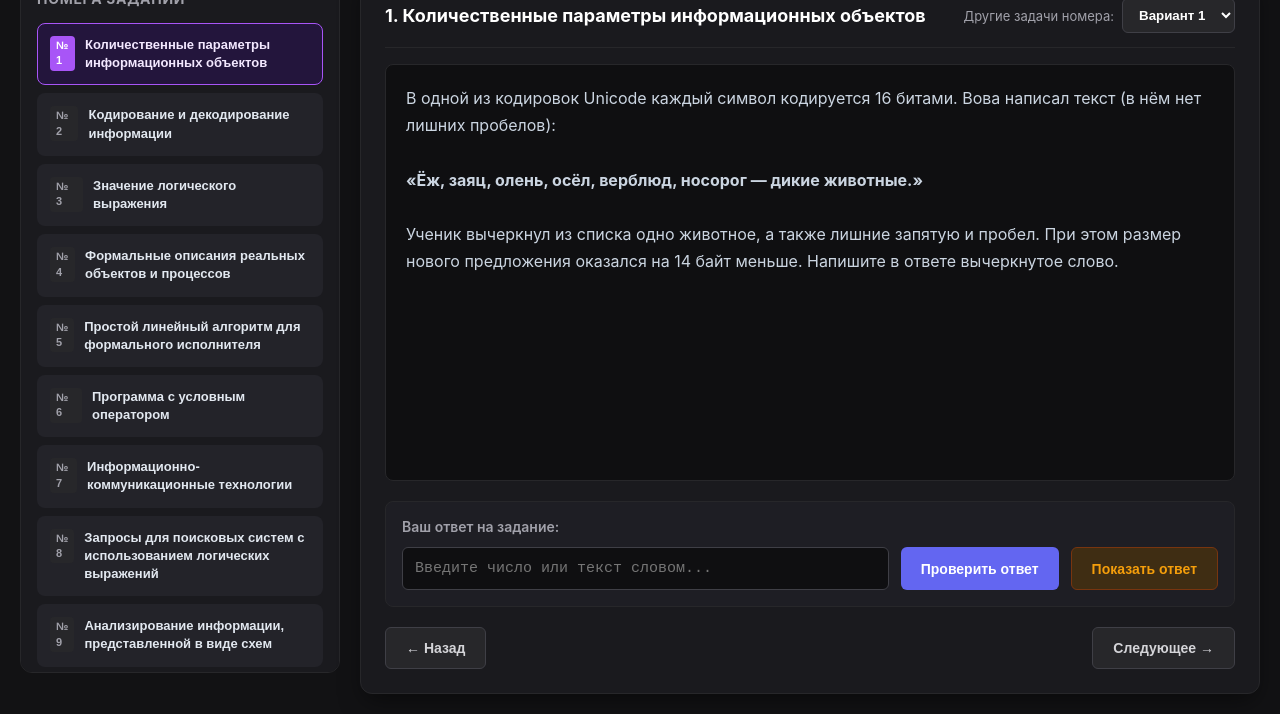
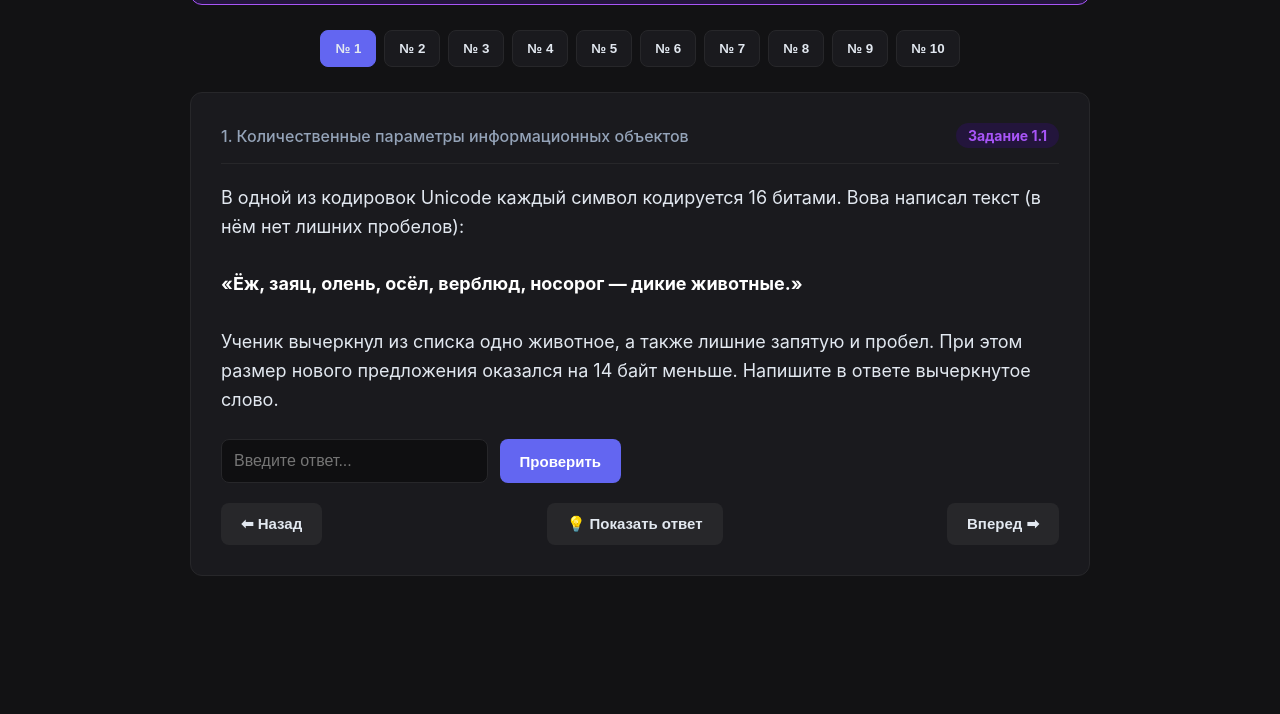
Before and after one commit to Aerinour/informatika-oge, a plain HTML site: page index.html in a window 1280 px wide. Shown: the part 86-800 px from the top of the page. Drawn offline with Linux system fonts and the light colour scheme.

Commit message:
Update index.html

```diff
--- a/index.html
+++ b/index.html
@@ -23,318 +23,221 @@
         * { box-sizing: border-box; }
 
         body {
-            margin: 0; padding: 0;
+            margin: 0; padding: 20px;
             font-family: 'Inter', system-ui, -apple-system, sans-serif;
             background-color: var(--bg-color); color: var(--text-color);
             display: flex; flex-direction: column; align-items: center;
             min-height: 100vh;
         }
 
-        .page-header {
-            width: 100%; max-width: 1400px;
-            padding: 20px 20px 10px;
-            display: flex; align-items: center; justify-content: space-between;
+        .container {
+            width: 100%; max-width: 900px;
         }
 
-        h1 {
-            margin: 0; font-size: 24px; font-weight: 700; letter-spacing: -0.5px;
-            background: linear-gradient(90deg, #6366f1, #a855f7);
-            -webkit-background-clip: text; -webkit-text-fill-color: transparent;
+        .header {
+            text-align: center; margin-bottom: 25px;
+            padding: 20px; background: var(--oge-bg);
+            border: 1px solid var(--oge-color); border-radius: 12px;
         }
 
-        .page-body {
-            display: flex; gap: 20px; width: 100%; max-width: 1400px;
-            padding: 0 20px 20px; flex: 1;
-        }
+        .header h1 { margin: 0; color: var(--oge-color); font-size: 24px; }
 
-        /* Боковая панель выбора номеров ОГЭ */
-        .sidebar {
-            flex: 0 0 320px;
-            background: var(--panel-bg); border: 1px solid var(--border-color);
-            border-radius: 12px; padding: 16px;
-            display: flex; flex-direction: column; gap: 8px;
-            max-height: calc(100vh - 100px); overflow-y: auto;
-        }
-
-        .sidebar-title {
-            font-size: 14px; font-weight: 700; color: #a1a1aa;
-            text-transform: uppercase; letter-spacing: 0.05em; margin-bottom: 8px;
+        /* Панель переключения тем ОГЭ */
+        .topics-bar {
+            display: flex; flex-wrap: wrap; gap: 8px; margin-bottom: 25px;
+            justify-content: center;
         }
 
         .topic-btn {
-            background: #232329; color: var(--text-color); text-align: left;
-            border: 1px solid transparent; padding: 12px; border-radius: 8px;
-            cursor: pointer; font-size: 13px; line-height: 1.4; transition: all 0.2s;
-            display: flex; gap: 10px; align-items: flex-start;
+            background: var(--panel-bg); color: var(--text-color);
+            border: 1px solid var(--border-color); padding: 10px 14px;
+            border-radius: 8px; cursor: pointer; font-weight: bold; transition: all 0.2s;
         }
 
-        .topic-btn:hover { background: #2d2d35; border-color: #3f3f46; }
+        .topic-btn:hover { border-color: var(--accent-color); }
+        .topic-btn.active { background: var(--accent-color); border-color: var(--accent-color); }
 
-        .topic-btn.active {
-            background: var(--oge-bg); border-color: var(--oge-color);
-            color: #f3e8ff; font-weight: 600;
-        }
-
-        .topic-num {
-            background: var(--border-color); padding: 2px 6px; border-radius: 4px;
-            font-size: 11px; font-weight: 700; color: #a1a1aa;
-        }
-        .topic-btn.active .topic-num { background: var(--oge-color); color: #fff; }
-
-        /* Главная рабочая область */
-        .main-content {
-            flex: 1; display: flex; flex-direction: column; gap: 16px; min-width: 0;
-        }
-
-        .panel {
-            background: var(--panel-bg); border: 1px solid var(--border-color); border-radius: 12px;
-            padding: 24px; box-shadow: 0 10px 25px -5px rgba(0, 0, 0, 0.5);
-            display: flex; flex-direction: column; flex: 1;
+        /* Карточка задачи */
+        .task-card {
+            background: var(--panel-bg); border: 1px solid var(--border-color);
+            border-radius: 12px; padding: 30px; margin-bottom: 20px;
         }
 
         .task-header {
             display: flex; justify-content: space-between; align-items: center;
-            border-bottom: 1px solid var(--border-color); padding-bottom: 14px; margin-bottom: 16px;
-            flex-wrap: wrap; gap: 12px;
+            border-bottom: 1px solid var(--border-color); padding-bottom: 15px; margin-bottom: 20px;
         }
 
-        .task-title-text { font-size: 18px; font-weight: 700; color: #fff; }
-
-        .variant-selector-wrap { display: flex; align-items: center; gap: 8px; }
-
-        select {
-            background: #27272a; color: #fff; border: 1px solid #3f3f46;
-            padding: 8px 12px; border-radius: 6px; font-weight: 600; outline: none; cursor: pointer;
+        .task-num {
+            background: var(--oge-bg); color: var(--oge-color);
+            padding: 4px 12px; border-radius: 20px; font-weight: bold; font-size: 14px;
         }
 
-        /* Контейнер задания (картинка сверху, текст снизу) */
-        .task-container {
-            display: flex;
-            flex-direction: column;
-            gap: 16px;
-            background: var(--editor-bg); padding: 20px; border-radius: 8px;
-            border: 1px solid #27272a; margin-bottom: 20px; flex: 1;
-            overflow-y: auto;
+        .topic-title { font-size: 16px; color: #94a3b8; font-weight: 500; }
+
+        .task-text { font-size: 18px; line-height: 1.6; margin-bottom: 25px; }
+        .task-text b { color: #fff; }
+
+        .task-img {
+            max-width: 100%; height: auto; border-radius: 8px;
+            margin-bottom: 20px; border: 1px solid var(--border-color);
         }
 
-        .task-image {
-            max-width: 100%;
-            height: auto;
-            border-radius: 6px;
-            border: 1px solid var(--border-color);
-            align-self: flex-start;
-            display: none; /* Скрыто по умолчанию, включается через JS */
+        /* Поле ввода ответа */
+        .answer-block {
+            display: flex; gap: 12px; margin-bottom: 20px; max-width: 400px;
         }
 
-        .task-body {
-            font-size: 16px; line-height: 1.7; color: #cbd5e1;
+        .input-field {
+            flex: 1; background: var(--editor-bg); border: 1px solid var(--border-color);
+            color: #fff; padding: 12px; border-radius: 8px; font-size: 16px; outline: none;
         }
+        .input-field:focus { border-color: var(--accent-color); }
 
-        /* Интерактивная зона ответа */
-        .answer-block {
-            background: #1e1e24; border: 1px solid var(--border-color);
-            border-radius: 8px; padding: 16px; display: flex; flex-direction: column; gap: 12px;
-            margin-bottom: 20px;
+        .btn {
+            padding: 12px 20px; border-radius: 8px; border: none; font-weight: 600;
+            cursor: pointer; transition: background 0.2s; font-size: 15px;
         }
+        .btn-primary { background: var(--accent-color); color: #fff; }
+        .btn-primary:hover { background: var(--accent-hover); }
+        .btn-secondary { background: #27272a; color: var(--text-color); }
+        .btn-secondary:hover { background: #3f3f46; }
 
-        .input-row { display: flex; gap: 12px; flex-wrap: wrap; }
+        /* Сообщения */
+        .result-msg {
+            padding: 12px; border-radius: 8px; font-weight: 500; margin-bottom: 20px; display: none;
+        }
+        .success { background: #064e3b; color: #10b981; border: 1px solid #10b981; }
+        .error { background: #7f1d1d; color: #ef4444; border: 1px solid #ef4444; }
+        .hint { background: #78350f; color: #f59e0b; border: 1px solid #f59e0b; }
 
-        input[type="text"] {
-            flex: 1; min-width: 200px; background: var(--editor-bg); border: 1px solid #3f3f46;
-            border-radius: 6px; padding: 12px; color: #fff; font-size: 15px;
-            font-family: 'Fira Code', monospace; outline: none; transition: border-color 0.2s;
-        }
-        input[type="text"]:focus { border-color: var(--accent-color); }
-
-        button {
-            background-color: var(--accent-color); color: white; border: none;
-            padding: 12px 20px; border-radius: 6px; cursor: pointer;
-            font-weight: 600; font-size: 14px; transition: all 0.2s ease;
-        }
-        button:hover { background-color: var(--accent-hover); transform: translateY(-1px); }
-
-        button.btn-secondary { background-color: #27272a; border: 1px solid #3f3f46; color: #d4d4d8; }
-        button.btn-secondary:hover { background-color: #3f3f46; color: #fff; }
-
-        button.btn-hint { background-color: #3f2d13; border: 1px solid #78350f; color: #f59e0b; }
-        button.btn-hint:hover { background-color: #78350f; color: #fff; }
-
-        .result-msg {
-            font-size: 14px; font-weight: 600; padding: 10px; border-radius: 6px;
-            display: none;
-        }
-        .result-msg.success { background: rgba(16, 185, 129, 0.15); color: var(--success-color); border: 1px solid rgba(16, 185, 129, 0.3); }
-        .result-msg.error { background: rgba(239, 68, 68, 0.15); color: var(--error-color); border: 1px solid rgba(239, 68, 68, 0.3); }
-        .result-msg.hint { background: rgba(245, 158, 11, 0.15); color: var(--hint-color); border: 1px solid rgba(245, 158, 11, 0.3); }
-
-        /* Нижняя панель навигации */
-        .navigation-footer {
-            display: flex; justify-content: space-between; align-items: center;
-        }
-
-        .badge { padding: 4px 8px; border-radius: 4px; font-size: 11px; font-weight: bold; text-transform: uppercase; background: var(--oge-color); color: white; }
-
-        /* Адаптивность для мобильных */
-        @media (max-width: 768px) {
-            .page-body { flex-direction: column; padding: 0 10px 10px; }
-            .sidebar { max-height: 180px; flex: none; }
-            .panel { padding: 16px; }
-            .task-header { flex-direction: column; align-items: flex-start; }
-            .input-row { flex-direction: column; }
-            button { width: 100%; text-align: center; }
-        }
+        /* Нижняя навигация */
+        .nav-actions { display: flex; justify-content: space-between; }
     </style>
 </head>
 <body>
 
-    <div class="page-header">
-        <h1>Тренажёр ОГЭ по информатике</h1>
-        <span class="badge">Тесты 1 — 10</span>
+<div class="container">
+    <div class="header">
+        <h1>Тренажёр подготовки к ОГЭ по информатике</h1>
     </div>
 
-    <div class="page-body">
-        <!-- Левый сайдбар: Список номеров заданий -->
-        <div class="sidebar" id="sidebarTopics">
-            <div class="sidebar-title">Номера заданий</div>
+    <div class="topics-bar" id="topicsBar"></div>
+
+    <div class="task-card" id="taskCard" style="display:none;">
+        <div class="task-header">
+            <span class="topic-title" id="topicTitle">Тема</span>
+            <span class="task-num" id="taskNum">Задание 1.1</span>
         </div>
 
-        <!-- Центральный контент -->
-        <div class="main-content">
-            <div class="panel">
-                <div class="task-header">
-                    <div class="task-title-text" id="taskTitle">Загрузка...</div>
-                    <div class="variant-selector-wrap">
-                        <span style="font-size: 13px; color: #a1a1aa;">Другие задачи номера:</span>
-                        <select id="variantSelect" onchange="switchVariant(this.value)">
-                        </select>
+        <img id="taskImage" class="task-img" src="" alt="Иллюстрация к заданию" style="display:none;">
+        <div class="task-text" id="taskText">Текст задания загружается...</div>
+
+        <div class="answer-block">
+            <input type="text" id="userAnswer" class="input-field" placeholder="Введите ответ...">
+            <button class="btn btn-primary" onclick="checkAnswer()">Проверить</button>
+        </div>
+
+        <div id="resultMsg" class="result-msg"></div>
+
+        <div class="nav-actions">
+            <button class="btn btn-secondary" onclick="navigateTask(-1)">⬅ Назад</button>
+            <button class="btn btn-secondary" onclick="showAnswer()">💡 Показать ответ</button>
+            <button class="btn btn-secondary" onclick="navigateTask(1)">Вперед ➡</button>
         </div>
     </div>
 
-                <!-- Контейнер задания (Картинка сверху, Текст снизу) -->
-                <div class="task-container">
-                    <img id="taskImg" class="task-image" src="" alt="Иллюстрация к заданию">
-                    <div class="task-body" id="taskText">
-                        Выберите задание из списка слева для начала тестирования.
+    <div id="errorCard" class="task-card" style="text-align:center; color:var(--error-color); display:none;">
+        <h3>Ошибка загрузки базы данных!</h3>
+        <p>Убедитесь, что файл <b>tasks.js</b> находится в той же папке и не содержит синтаксических ошибок.</p>
     </div>
 </div>
 
-                <!-- Интерактивный блок ответа -->
-                <div class="answer-block">
-                    <div style="font-size: 14px; font-weight: 600; color: #a1a1aa;">Ваш ответ на задание:</div>
-                    <div class="input-row">
-                        <input type="text" id="answerInput" placeholder="Введите число или текст словом..." autocomplete="off">
-                        <button onclick="checkAnswer()">Проверить ответ</button>
-                        <button class="btn-hint" onclick="showAnswer()">Показать ответ</button>
-                    </div>
-                    <div id="resultMsg" class="result-msg"></div>
-                </div>
+<script src="tasks.js"></script>
 
-                <!-- Нижние кнопки навигации -->
-                <div class="navigation-footer">
-                    <button class="btn-secondary" id="btnPrev" onclick="navigateTask(-1)">← Назад</button>
-                    <button class="btn-secondary" id="btnNext" onclick="navigateTask(1)">Следующее →</button>
-                </div>
-            </div>
-        </div>
-    </div>
-
-    <!-- Подключаем внешнюю базу данных -->
-    <script src="tasks.js"></script>
 <script>
     let currentTopic = 1;
     let currentVariantIndex = 0;
 
-        // Инициализация интерфейса сайта
     function initSite() {
         if (typeof database === 'undefined') {
-                document.getElementById('taskText').innerHTML = "<span style='color:var(--error-color)'>Ошибка: Файл 'database.js' не найден или не загрузился! Убедитесь, что оба файла лежат в одной папке.</span>";
+            document.getElementById('errorCard').style.display = 'block';
             return;
         }
 
-            const sidebar = document.getElementById('sidebarTopics');
-            sidebar.innerHTML = '<div class="sidebar-title">Номера заданий</div>';
-
+        // Генерируем кнопки тем 1-10 автоматически
+        const bar = document.getElementById('topicsBar');
         for (let i = 1; i <= 10; i++) {
-                if (!database[i]) continue;
+            if (database[i]) {
                 const btn = document.createElement('button');
-                btn.className = `topic-btn ${i === currentTopic ? 'active' : ''}`;
+                btn.className = `topic-btn ${i === 1 ? 'active' : ''}`;
+                btn.innerText = `№ ${i}`;
                 btn.id = `btn-topic-${i}`;
                 btn.onclick = () => selectTopic(i);
-                btn.innerHTML = `<span class="topic-num">№ ${i}</span> <span>${database[i].title.split('. ')[1]}</span>`;
-                sidebar.appendChild(btn);
+                bar.appendChild(btn);
             }
-            loadTask(currentTopic, 0);
         }
 
-        // Выбор темы из сайдбара
+        document.getElementById('taskCard').style.display = 'block';
+        selectTopic(1);
+    }
+
     function selectTopic(topicId) {
+        // Меняем активную кнопку темы
         document.querySelectorAll('.topic-btn').forEach(b => b.classList.remove('active'));
         const activeBtn = document.getElementById(`btn-topic-${topicId}`);
         if (activeBtn) activeBtn.classList.add('active');
+
         currentTopic = topicId;
         currentVariantIndex = 0;
         loadTask(currentTopic, currentVariantIndex);
     }
 
-        // Загрузка конкретного задания на экран
-        function loadTask(topicId, variantIdx) {
+    function loadTask(topicId, variantIndex) {
         const topic = database[topicId];
-            const task = topic.variants[variantIdx];
+        if (!topic || !topic.variants || topic.variants.length === 0) {
+            document.getElementById('taskText').innerHTML = "В этой теме пока нет доступных задач.";
+            document.getElementById('taskNum').innerText = `№ ${topicId}`;
+            return;
+        }
 
-            document.getElementById('taskTitle').innerText = topic.title;
+        const task = topic.variants[variantIndex];
+
+        // Автоматическая подстановка номеров вида 1.1, 1.2, 5.14 и т.д.
+        document.getElementById('taskNum').innerText = `Задание ${topicId}.${variantIndex + 1}`;
+        document.getElementById('topicTitle').innerText = topic.title;
         document.getElementById('taskText').innerHTML = task.text;
 
-            // Логика отображения картинки (сверху, если есть в базе данных)
-            const imgElement = document.getElementById('taskImg');
+        // Работа с изображениями
+        const img = document.getElementById('taskImage');
         if (task.image) {
-                imgElement.src = task.image;
-                imgElement.style.display = 'block';
+            img.src = task.image;
+            img.style.display = 'block';
         } else {
-                imgElement.src = '';
-                imgElement.style.display = 'none';
+            img.style.display = 'none';
         }
 
-            // Очистка поля ввода и сообщений
-            document.getElementById('answerInput').value = '';
+        // Очистка состояния
+        document.getElementById('userAnswer').value = '';
         const msg = document.getElementById('resultMsg');
         msg.style.display = 'none';
-            msg.className = 'result-msg';
-
-            // Обновление селектора вариантов
-            const select = document.getElementById('variantSelect');
-            select.innerHTML = '';
-            topic.variants.forEach((v, index) => {
-                const opt = document.createElement('option');
-                opt.value = index;
-                opt.innerText = `Вариант ${index + 1}`;
-                if (index === variantIdx) opt.selected = true;
-                select.appendChild(opt);
-            });
     }
 
-        // Переключение варианта через выпадающий список
-        function switchVariant(idx) {
-            currentVariantIndex = parseInt(idx);
-            loadTask(currentTopic, currentVariantIndex);
-        }
-
-        // Проверка ответа пользователя
     function checkAnswer() {
-            const userAns = document.getElementById('answerInput').value.trim().toLowerCase();
-            const correctAns = database[currentTopic].variants[currentVariantIndex].answer.trim().toLowerCase();
+        const userAns = document.getElementById('userAnswer').value.trim().toLowerCase();
+        const correctAns = database[currentTopic].variants[currentVariantIndex].answer.toString().trim().toLowerCase();
         const msg = document.getElementById('resultMsg');
 
         msg.style.display = 'block';
         if (userAns === correctAns) {
-                msg.innerText = "Правильно! Великолепный результат. ✅";
+            msg.innerText = "Правильно! Отличный результат. ✅";
             msg.className = "result-msg success";
         } else {
-                msg.innerText = "Неверно. Попробуйте еще раз проверить свои расчеты. ❌";
+            msg.innerText = "Неверно. Проверьте свои расчеты. ❌";
             msg.className = "result-msg error";
         }
     }
 
-        // Функция показать правильный ответ
     function showAnswer() {
         const correctAns = database[currentTopic].variants[currentVariantIndex].answer;
         const msg = document.getElementById('resultMsg');
@@ -343,22 +246,28 @@
         msg.className = "result-msg hint";
     }
 
-        // Кнопки навигации: Назад / Следующее
     function navigateTask(direction) {
         const topic = database[currentTopic];
+        if (!topic || !topic.variants) return;
 
+        // Переключение внутри текущей темы
         if (currentVariantIndex + direction >= 0 && currentVariantIndex + direction < topic.variants.length) {
             currentVariantIndex += direction;
             loadTask(currentTopic, currentVariantIndex);
         } else {
+            // Переход на следующую/предыдущую тему, если задачи кончились
             let nextTopic = currentTopic + direction;
-                if (nextTopic >= 1 && nextTopic <= 10) {
+            if (database[nextTopic]) {
                 selectTopic(nextTopic);
+                if (direction === -1) {
+                    // Если шли назад, открываем последнюю задачу предыдущей темы
+                    currentVariantIndex = database[nextTopic].variants.length - 1;
+                    loadTask(currentTopic, currentVariantIndex);
+                }
             }
         }
     }
 
-        // Запуск при загрузке страницы
     window.onload = initSite;
 </script>
 </body>
```
Lines whose indentation alone changed are shown as unchanged.
